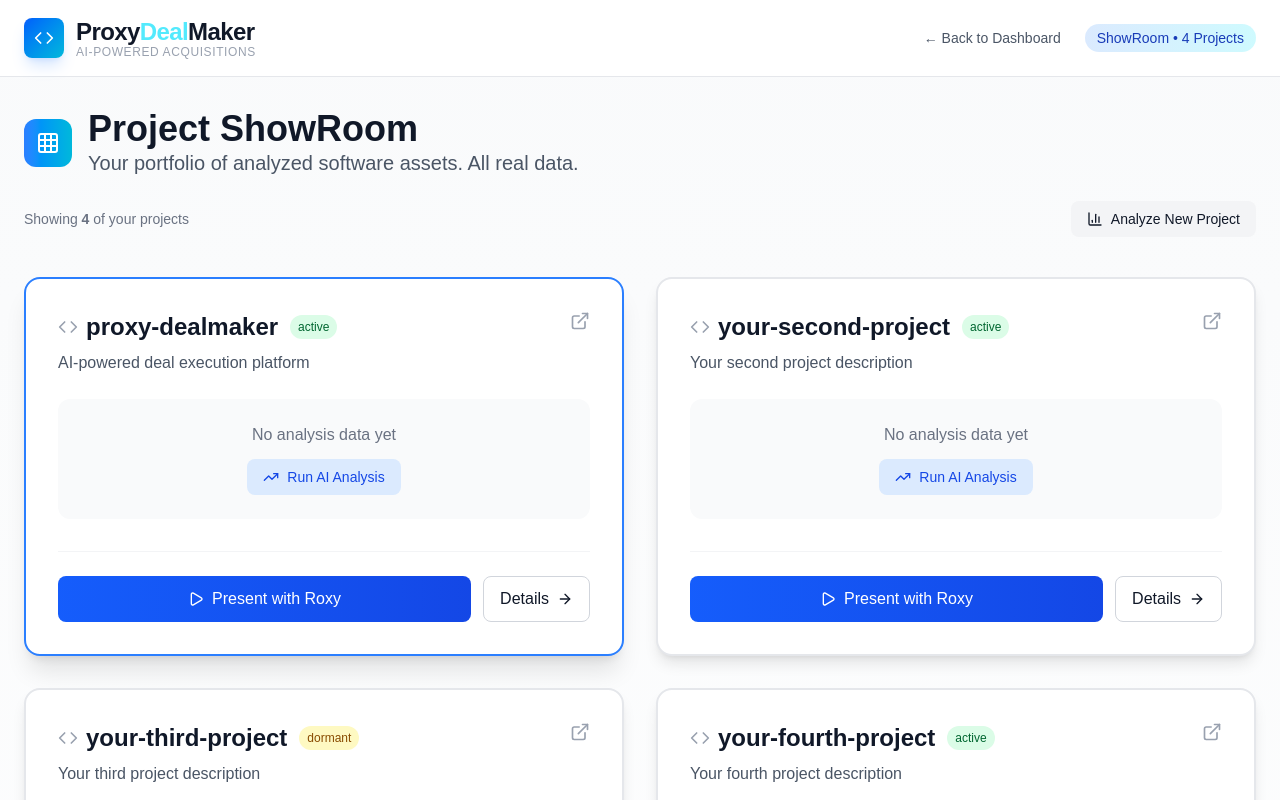
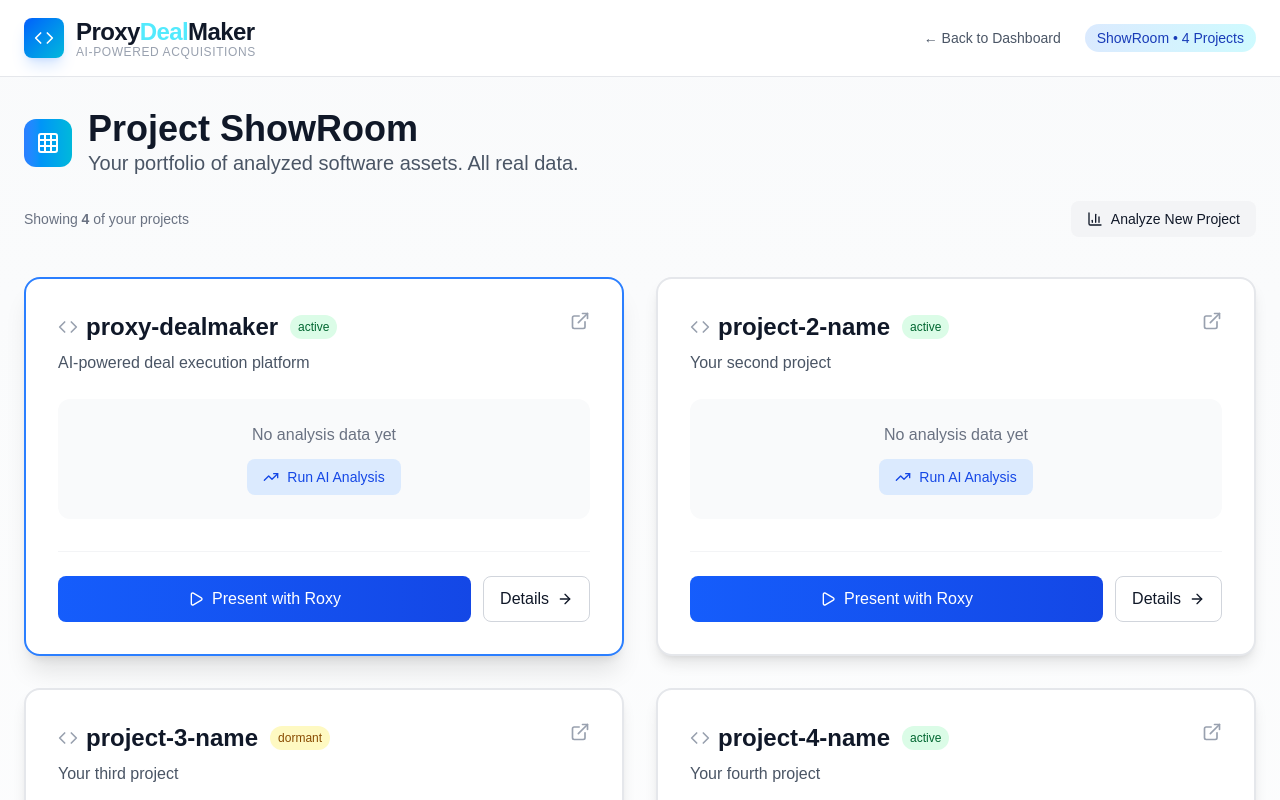
Before and after one commit to NyxSpecter4/proxy-dealmaker, a Next.js app: page /showroom in a window 1280 px wide. Shown: the top 800 px of the page. Built offline with nearby package versions, Linux system fonts and the light colour scheme.

Commit message:
chore: update YOUR_PROJECTS array with realistic project names and URLs

```diff
--- a/app/showroom/page.tsx
+++ b/app/showroom/page.tsx
@@ -23,25 +23,25 @@ const YOUR_PROJECTS = [
   },
   {
     id: 'project-2',
-    name: 'your-second-project',
-    githubUrl: 'https://github.com/nyxspecter4/your-second-project',
-    description: 'Your second project description',
+    name: 'project-2-name',
+    githubUrl: 'https://github.com/nyxspecter4/project-2',
+    description: 'Your second project',
     lastAnalyzed: '2024-12-18',
     status: 'active' as const
   },
   {
     id: 'project-3',
-    name: 'your-third-project',
-    githubUrl: 'https://github.com/nyxspecter4/your-third-project',
-    description: 'Your third project description',
+    name: 'project-3-name',
+    githubUrl: 'https://github.com/nyxspecter4/project-3',
+    description: 'Your third project',
     lastAnalyzed: '2024-12-17',
     status: 'dormant' as const
   },
   {
     id: 'project-4',
-    name: 'your-fourth-project',
-    githubUrl: 'https://github.com/nyxspecter4/your-fourth-project',
-    description: 'Your fourth project description',
+    name: 'project-4-name',
+    githubUrl: 'https://github.com/nyxspecter4/project-4',
+    description: 'Your fourth project',
     lastAnalyzed: '2024-12-16',
     status: 'active' as const
   }
```
